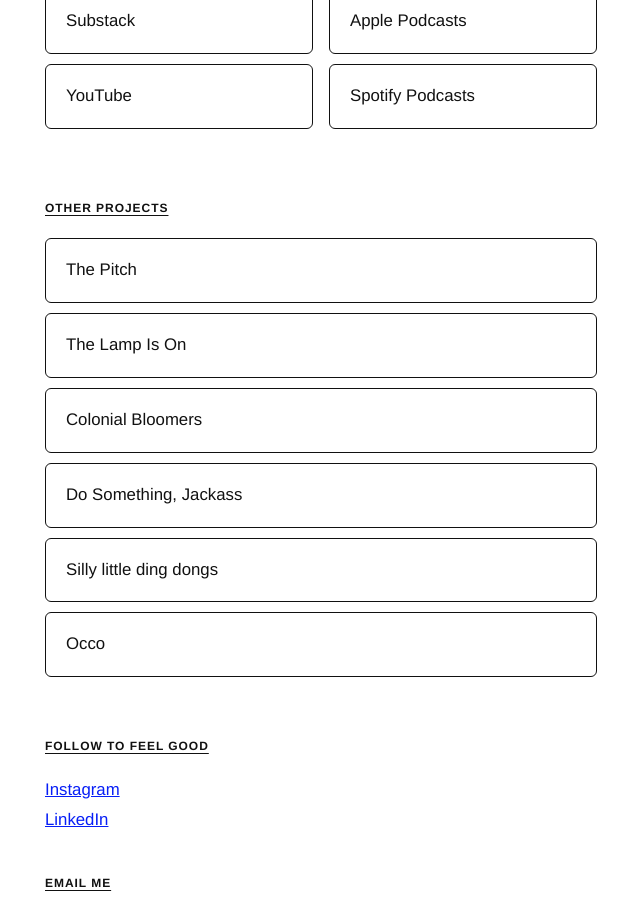
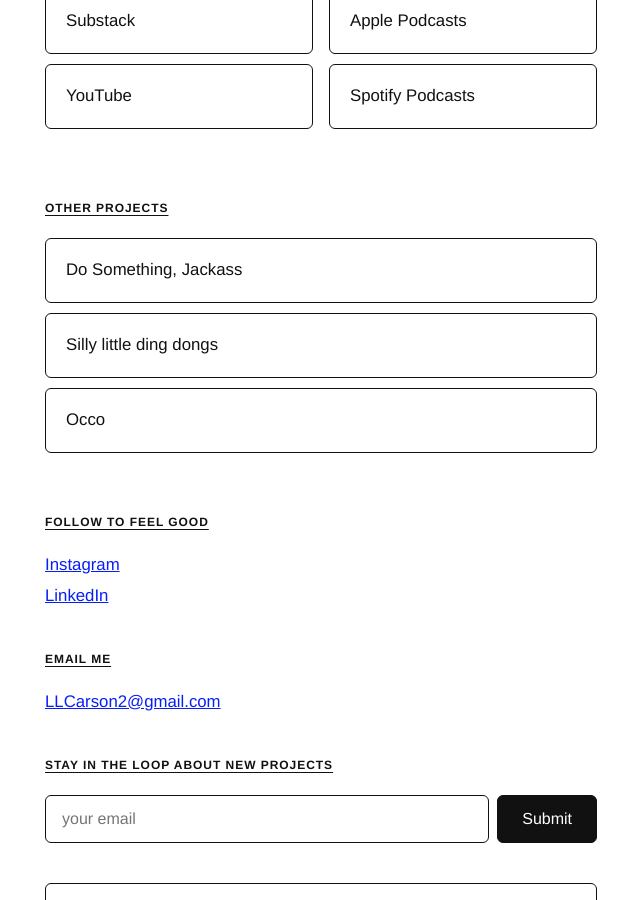
Before and after one commit to surfbunny120/llcprojects.com, a Jekyll site: the page built from index.html, in a window 1280 px wide and 900 px high, scrolled down 740 px. Shown: the whole window, without its empty margins (319-959 px from the left). Built offline with Jekyll 4.4.1, drawn with Linux system fonts in a browser that asks for light colours.

Commit message:
Temporarily remove The Pitch, The Lamp Is On, and Colonial Bloomers
Co-Authored-By: Claude Opus 4.6 <noreply@anthropic.com>

```diff
--- a/_config.yml
+++ b/_config.yml
@@ -29,12 +29,6 @@ featured:
 
 # Other project links
 projects:
-  - title: "The Pitch"
-    url: "https://structurethepitch.com"
-  - title: "The Lamp Is On"
-    url: "https://thelampison.com"
-  - title: "Colonial Bloomers"
-    url: "https://colonialbloomers.com"
   - title: "Do Something, Jackass"
     url: "https://dosomethingjackass.com"
   - title: "Silly little ding dongs"
```
